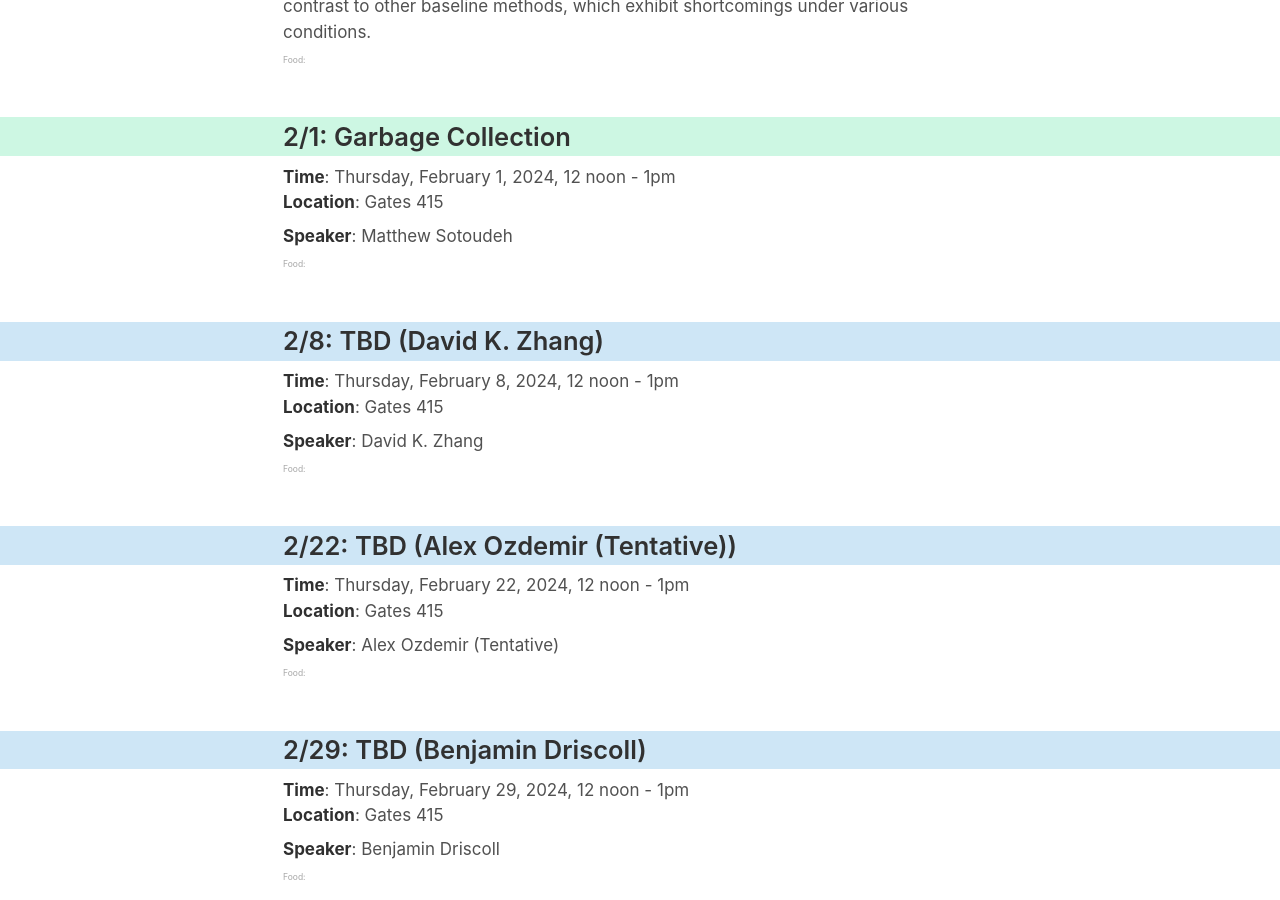
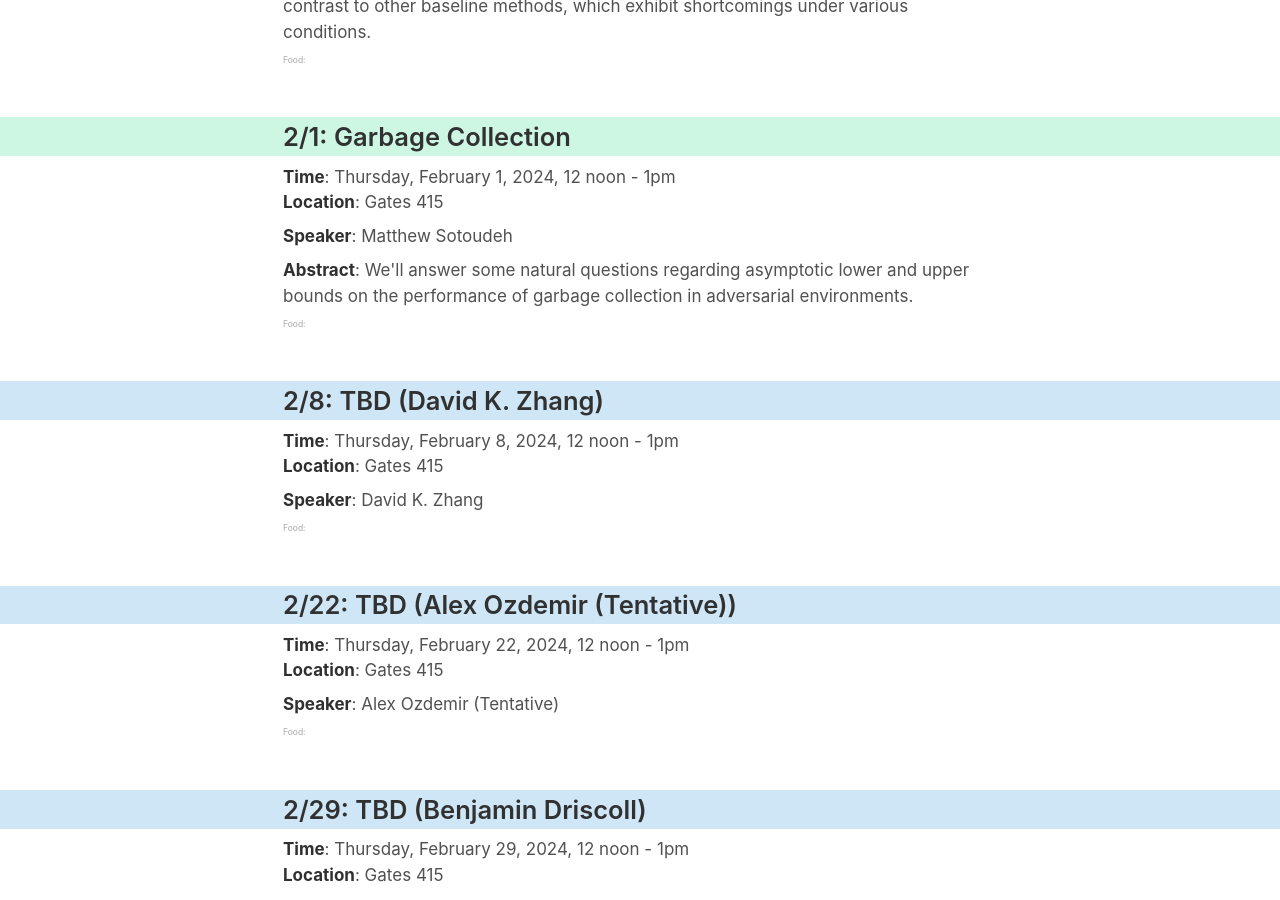
Before and after one commit to software-research-lunch/software-research-lunch.github.io, a Jekyll site: the page built from index.html, in a window 1280 px wide and 900 px high, scrolled down 1814 px. Built offline with Jekyll 4.4.1, drawn with Linux system fonts in a browser that asks for light colours.

Commit message:
matthew abstract

```diff
--- a/_data/schedule.yml
+++ b/_data/schedule.yml
@@ -85,7 +85,9 @@ shortcomings under various conditions."
     title: "Fairness in serving large language models"
     speaker: "Ying Sheng"
   - date: "2024-02-01"
-    abstract: ""
+    abstract: "We'll answer some natural questions regarding asymptotic lower
+      and upper bounds on the performance of garbage collection in adversarial
+      environments."
     title: "Garbage Collection"
     speaker: "Matthew Sotoudeh"
     bio: ""
```
